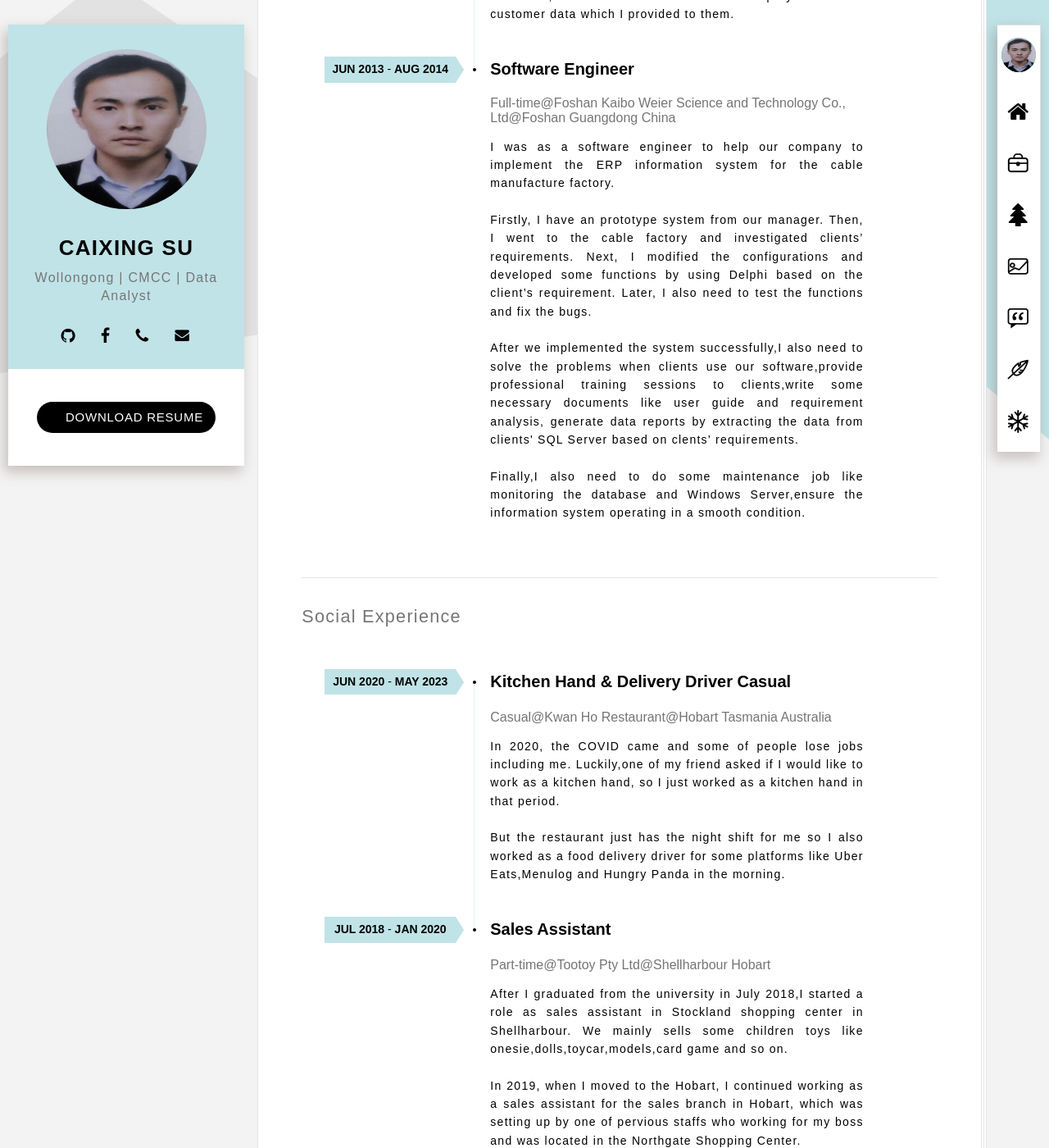
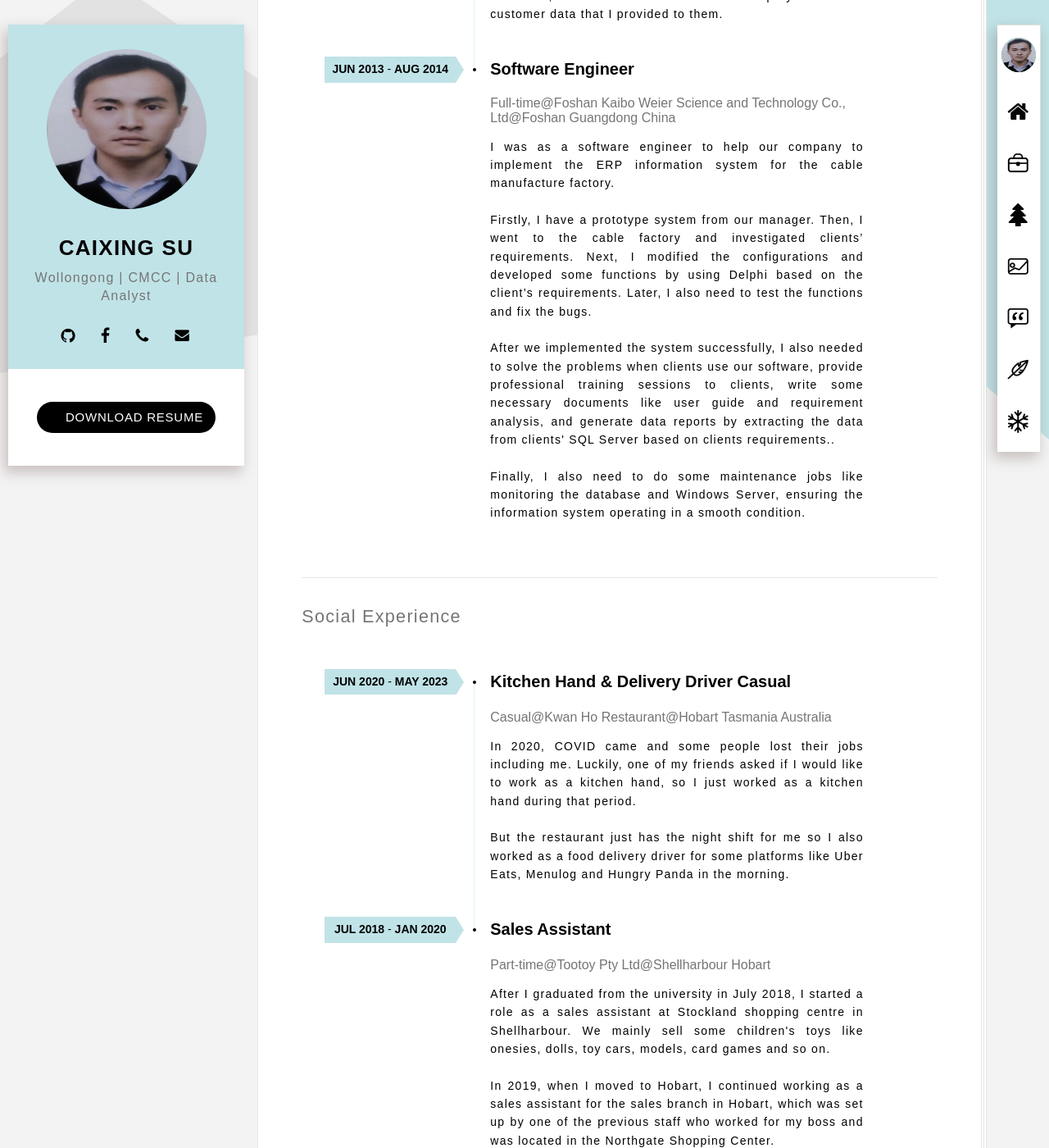
Before and after one commit to srichonmore/srichonmore.github.io, a Jekyll site: the page index.html, which Jekyll copies as it is, in a window 1280 px wide and 1400 px high, scrolled down 3323 px. Shown: the whole window at 82% size. Built offline with Jekyll 4.4.1, drawn with Linux system fonts in a browser that asks for light colours; some web fonts are replaced; some of the changed text lies outside the part shown.

Commit message:
Wordcheck commit v1.02

```diff
--- a/index.html
+++ b/index.html
@@ -313,7 +313,7 @@
                     </div>
 
                     <blockquote class="ref-cont clear-mrg">
-                        <p style="text-align:justify">By taking this course, I got an internship opportunity at a local IT business.Besides, I also learnt many interview knowledge and understand the workplace culture of Australia.
+                        <p style="text-align:justify">By taking this course, I got an internship opportunity at a local IT business. Besides, I also learnt many interview knowledge and understand the workplace culture of Australia.
                         </p>
                     </blockquote>
                 </div>
@@ -332,7 +332,7 @@
                     </div>
 
                     <blockquote class="ref-cont clear-mrg">
-                        <p style="text-align:justify">This course mainly taught me some basic concepts of leadership and management in the workplace. By doing this course, my English writing and speaking skill got improved immensely.
+                        <p style="text-align:justify">This course mainly taught me some basic concepts of leadership and management in the workplace. By doing this course, my English writing and speaking skills improved immensely.
                         </p>
                     </blockquote>
                 </div>
@@ -355,12 +355,10 @@
                     <blockquote class="ref-cont clear-mrg">
 					<p>Coding knowledge:</p>
 					<p style="text-align:justify">
-					First of all, I learned the core course which is the data and structure course in the master study. This course mainly focuses on teaching us how to solve computing problems by using various algorithms and data structures. I learned many techniques for solving a problem.
-					I learned some basic coding knowledge such as Oracle in database language, C++ in coding language.</p>
+					First of all, I learned the core course which is the data and structure course in the master study. This course mainly focuses on teaching us how to solve computing problems by using various algorithms and data structures. I learned many techniques for solving a problem. I learned some basic coding knowledge such as Oracle in database language, C++ in coding language.</p>
 					<p style="text-align:justify">
 					Software Engineering knowledge:</p>
-					<p style="text-align:justify">I also learned some software engineering knowledge like using some modelling software like BPMN to transfer the software requirement into a visual model.
-					Apart from that, I also learn some software test and analysis knowledge.</p>
+					<p style="text-align:justify">I also learned some software engineering knowledge like using some modelling software like BPMN to transfer the software requirement into a visual model. Apart from that, I also learned some software test and analysis knowledge.</p>
 					<p style="text-align:justify">
 					Intelligence System:</p>
 					<p style="text-align:justify">
@@ -384,8 +382,7 @@
                     </div>
 
                     <blockquote class="ref-cont clear-mrg">
-                        <p style="text-align:justify">In my bachelor's study, I learnt many basic coding languages such as C++, JAVA, HTML, XML and SQL Server. Meanwhile, I also learn different kinds of software for file operation such as Photoshop for photo operation, Premiere for video making and Flash for Adobe Flash game making.
-                        </p>
+                        <p style="text-align:justify">In my bachelor's study, I learnt many basic coding languages such as C++, JAVA, HTML, XML and SQL Server. Meanwhile, I also learned different kinds of software for file operation such as Photoshop for photo operation, Premiere for video making and Flash for Adobe Flash game making</p>
                     </blockquote>
                 </div>
             </div><!-- .ref-box -->
@@ -415,9 +412,9 @@
                     </time>
                     <h3>Data Analyst</h3>
                     <span class="education-company">Full-time@Guangzhou Kingpoint Computer Technology Co., Ltd@Zhaoqing Guangdong China</span>
-					<p style="text-align:justify">In this job, I mainly responsible for provide database development support for the China Mobile Communications Corporation. </p>
-					<p style="text-align:justify">In detail, I was responsible for extracting the customer data from the Oracle database, building and maintaining deployment plans for extracting data.</p>
-					<p style="text-align:justify">After pulling out the data from the database, I also need to analyse the data and clean some problematic data by using Excel. After providing the correct data to other departments in CMCC, I also need to answer the enquiry about the customer data which I provided to them.</p>
+					<p style="text-align:justify">In this job, I was mainly responsible for providing database development support for the China Mobile Communications Corporation.</p>
+					<p style="text-align:justify">In detail, I was responsible for extracting customer data from the Oracle database and building and maintaining deployment plans for extracting data.</p>
+					<p style="text-align:justify">After pulling out the data from the database, I also needed to analyse the data and clean some problematic data by using Excel. After providing the correct data to other departments in CMCC, I also need to answer the enquiry about the customer data that I provided to them.</p>
                 </div>
 				<div class="education-box">
                     <time class="education-date" datetime="2019-12T2020-03">
@@ -426,9 +423,9 @@
                     <h3>Software Engineer</h3>
                     <span class="education-company">Full-time@Foshan Kaibo Weier Science and Technology Co., Ltd@Foshan Guangdong China</span>
 					<p style="text-align:justify">I was as a software engineer to help our company to implement the ERP information system for the cable manufacture factory.</p>
-					<p style="text-align:justify">Firstly, I have an prototype system from our manager. Then, I went to the cable factory and investigated clients’ requirements. Next, I modified the configurations and developed some functions by using Delphi based on the client’s requirement. Later, I also need to test the functions and fix the bugs.</p>
-					<p style="text-align:justify">After we implemented the system successfully,I also need to solve the problems when clients use our software,provide professional training sessions to clients,write some necessary documents like user guide and requirement analysis, generate data reports by extracting the data from clients' SQL Server based on clents' requirements.</p>
-					<p style="text-align:justify">Finally,I also need to do some maintenance job like monitoring the database and Windows Server,ensure the information system operating in a smooth condition.</p>
+					<p style="text-align:justify">Firstly, I have a prototype system from our manager. Then, I went to the cable factory and investigated clients’ requirements. Next, I modified the configurations and developed some functions by using Delphi based on the client’s requirements. Later, I also need to test the functions and fix the bugs.</p>
+					<p style="text-align:justify">After we implemented the system successfully, I also needed to solve the problems when clients use our software, provide professional training sessions to clients, write some necessary documents like user guide and requirement analysis, and generate data reports by extracting the data from clients' SQL Server based on clients requirements..</p>
+					<p style="text-align:justify">Finally, I also need to do some maintenance jobs like monitoring the database and Windows Server, ensuring the information system operating in a smooth condition.</p>
                 </div>
             </div>
         </div>
@@ -447,8 +444,8 @@
                     </time>
                     <h3>Kitchen Hand & Delivery Driver Casual</h3>
 					<span class="education-company">Casual@Kwan Ho Restaurant@Hobart Tasmania Australia</span>
-                    <p style="text-align:justify">In 2020, the COVID came and some of people lose jobs including me. Luckily,one of my friend asked if I would like to work as a kitchen hand, so I just worked as a kitchen hand in that period.</p>
-					<p style="text-align:justify">But the restaurant just has the night shift for me so I also worked as a food delivery driver for some platforms like Uber Eats,Menulog and Hungry Panda in the morning.</p>
+                    <p style="text-align:justify">In 2020, COVID came and some people lost their jobs including me. Luckily, one of my friends asked if I would like to work as a kitchen hand, so I just worked as a kitchen hand during that period.</p>
+					<p style="text-align:justify">But the restaurant just has the night shift for me so I also worked as a food delivery driver for some platforms like Uber Eats, Menulog and Hungry Panda in the morning.</p>
                 </div>
                 <!-- .education-box -->
 
@@ -458,9 +455,9 @@
                     </time>
                     <h3>Sales Assistant </h3>
                     <span class="education-company">Part-time@Tootoy Pty Ltd@Shellharbour Hobart</span>
-					<p style="text-align:justify">After I graduated from the university in July 2018,I started a role as sales assistant in Stockland shopping center in Shellharbour. We mainly sells some children toys like onesie,dolls,toycar,models,card game and so on. </p>
-					<p style="text-align:justify">In 2019, when I moved to the Hobart, I continued working as a sales assistant for the sales branch in Hobart, which was setting up by one of pervious staffs who working for my boss and was located in the Northgate Shopping Center.</p>
-					<p style="text-align:justify">As a sale assistant,I not only need to do some jobs about selling products such as receiving, labeling and displaying items, but also I need to recruit and train staffs.</p>
+					<p style="text-align:justify">After I graduated from the university in July 2018, I started a role as a sales assistant at Stockland shopping centre in Shellharbour. We mainly sell some children's toys like onesies, dolls, toy cars, models, card games and so on.</p>
+					<p style="text-align:justify">In 2019, when I moved to Hobart, I continued working as a sales assistant for the sales branch in Hobart, which was set up by one of the previous staff who worked for my boss and was located in the Northgate Shopping Center.</p>
+					<p style="text-align:justify">As a sales assistant, I not only need to do some jobs about selling products such as receiving, labelling and displaying items, but also I need to recruit and train staff.</p>
                 </div>
             </div>
         </div>
@@ -509,7 +506,7 @@
                         <div class="valign-table">
                             <div class="valign-cell">
                                 <h2 class="text-upper">Real Estate Housing Agent System</h2>
-                                <p style="text-align:justify">This system adopts B/S (Browser/Server) mode of MVC design thought and uses the Java SSH framework technology which is Spring, Hibernate and Struts. In the detail of the code implementation, the presentation layer uses the Struts framework to implement and the business layer encapsulates the business process. The system also uses the Spring IoC function to inject the implementation class into the action of the presentation layer. The data access layer uses the technique of Hibernate realization to implement. To adapt to the change in business process, every business module uses its special interfaces and implementation class. The code of our system is simple and also can adapt to different databases.</p>
+                                <p style="text-align:justify">This system adopts the B/S (Browser/Server) mode of MVC design thought and uses the Java SSH framework technology which is Spring, Hibernate and Struts. In the detail of the code implementation, the presentation layer uses the Struts framework to implement and the business layer encapsulates the business process. The system also uses the Spring IoC function to inject the implementation class into the action of the presentation layer. The data access layer uses the technique of Hibernate realization to implement. To adapt to the change in business process, every business module uses its special interfaces and implementation class. The code of our system is simple and also can be adapted to different databases.</p>
                                 <a href="#pf-popup-1" class="pf-btn-view btn btn-primary">Details</a>
                             </div>
                         </div>
@@ -558,10 +555,10 @@
                         <div class="pf-popup-info clear-mrg">
                             <h2 class="text-upper">Mobile Augmented Reality Navigation</h2>
                             <p class="text-muted"><strong>Project Details</strong></p>
-							<p style="text-align:justify">This application  has basic functions such as “Looking for” ,”List View”,”Map View” and ”Navigation”.</p>
-							<p style="text-align:justify">To begin with,we click the “Looking for button”, it will pop up some options such as Restaurant, Bus station, Parking, School and Store. Then, We can pick one destination like Subway.</p>
+							<p style="text-align:justify">This application has basic functions such as “Looking for”,” List View”,” Map View” and ”Navigation”.</p>
+							<p style="text-align:justify">To begin with, we click the “Looking for button”, it will pop up some options such as Restaurant, Bus station, Parking, School and Store. Then, We can pick one destination like Subway.</p>
 							<p style="text-align:justify">The third step is to click into the inner menu of this location, then we can press navigate to start our navigation.</p>
-							<p style="text-align:justify">Fianally, the AR navigation will be running until we reach our destination</p>
+							<p style="text-align:justify">Finally, the AR navigation will be running until we reach our destination.</p>
                         </div><!-- .pf-popup-info -->
 
                     </div><!-- .pf-popup-col2 -->
```
